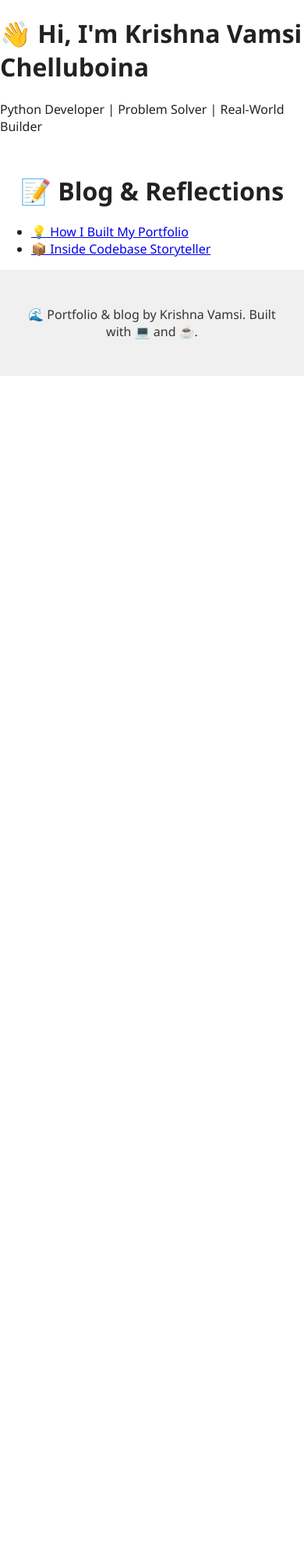
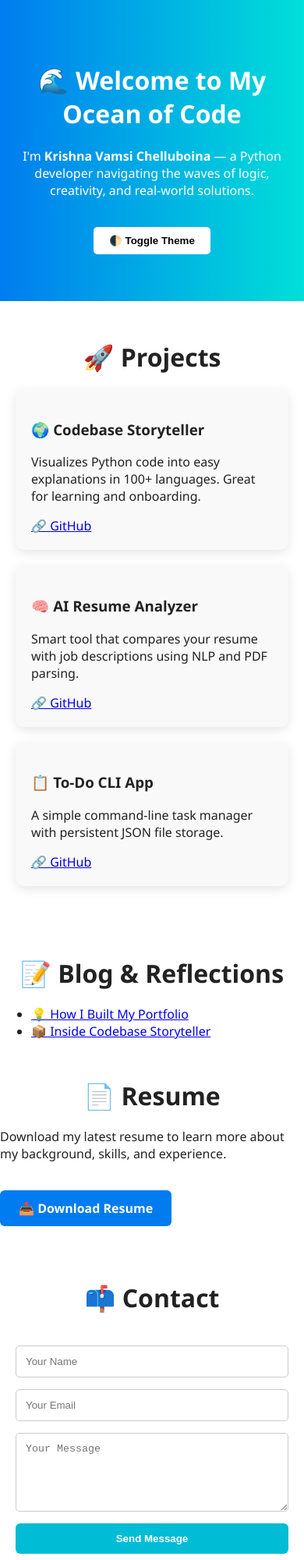
Before and after one commit to KrishnaVamsi-Ch/krishna-coder-portfolio, a plain HTML site: page index.html in a window 390 px wide. Shown: the top 2000 px of the page at 78% size. Before the commit the page ends 844 px from the top, so only its background shows below. Drawn offline with Linux system fonts and the light colour scheme.

Commit message:
Update index.html

```diff
--- a/index.html
+++ b/index.html
@@ -4,13 +4,40 @@
   <meta charset="UTF-8" />
   <meta name="viewport" content="width=device-width, initial-scale=1.0" />
   <title>Krishna Vamsi | Portfolio</title>
-  <link rel="stylesheet" href="style.css">
+  <link rel="stylesheet" href="style.css" />
+  <script>
+    function toggleTheme() {
+      document.body.classList.toggle('dark');
+    }
+  </script>
 </head>
 <body>
-  <header>
-    <h1>👋 Hi, I'm Krishna Vamsi Chelluboina</h1>
-    <p>Python Developer | Problem Solver | Real-World Builder</p>
+  <header class="hero">
+    <h1>🌊 Welcome to My Ocean of Code</h1>
+    <p>I'm <strong>Krishna Vamsi Chelluboina</strong> — a Python developer navigating the waves of logic, creativity, and real-world solutions.</p>
+    <button onclick="toggleTheme()" class="theme-toggle">🌓 Toggle Theme</button>
   </header>
+
+  <section id="projects" class="projects-section">
+    <h2>🚀 Projects</h2>
+    <div class="grid">
+      <div class="card">
+        <h3>🌍 Codebase Storyteller</h3>
+        <p>Visualizes Python code into easy explanations in 100+ languages. Great for learning and onboarding.</p>
+        <a href="https://github.com/KrishnaVamsi-Ch/codebase-storyteller" target="_blank">🔗 GitHub</a>
+      </div>
+      <div class="card">
+        <h3>🧠 AI Resume Analyzer</h3>
+        <p>Smart tool that compares your resume with job descriptions using NLP and PDF parsing.</p>
+        <a href="https://github.com/KrishnaVamsi-Ch/ai-resume-analyzer" target="_blank">🔗 GitHub</a>
+      </div>
+      <div class="card">
+        <h3>📋 To-Do CLI App</h3>
+        <p>A simple command-line task manager with persistent JSON file storage.</p>
+        <a href="https://github.com/KrishnaVamsi-Ch/todo-list-cli" target="_blank">🔗 GitHub</a>
+      </div>
+    </div>
+  </section>
 
   <section id="blog">
     <h2>📝 Blog & Reflections</h2>
@@ -20,8 +47,28 @@
     </ul>
   </section>
 
+  <section id="resume">
+    <h2>📄 Resume</h2>
+    <p>Download my latest resume to learn more about my background, skills, and experience.</p>
+    <a href="Krishna_Vamsi_Portfolio_2025.docx" download class="resume-button">📥 Download Resume</a>
+  </section>
+
+  <section id="contact">
+    <h2>📫 Contact</h2>
+    <form action="https://formspree.io/f/mzblyprj" method="POST">
+      <input type="text" name="name" placeholder="Your Name" required>
+      <input type="email" name="email" placeholder="Your Email" required>
+      <textarea name="message" rows="5" placeholder="Your Message" required></textarea>
+      <button type="submit">Send Message</button>
+    </form>
+    <p>You can also reach me at:</p>
+    <p>Email: <a href="mailto:krishnavamsichellu@gmail.com">krishnavamsichellu@gmail.com</a></p>
+    <p>LinkedIn: <a href="https://linkedin.com/in/krishna-chelluboina" target="_blank">@krishna-chelluboina</a></p>
+    <p>GitHub: <a href="https://github.com/KrishnaVamsi-Ch" target="_blank">@KrishnaVamsi-Ch</a></p>
+  </section>
+
   <footer>
-    <p>🌊 Portfolio & blog by Krishna Vamsi. Built with 💻 and ☕.</p>
+    <p>🧠 “I write code the way artists paint — layer by layer, with light, structure, and soul.”</p>
   </footer>
 </body>
 </html>
```
